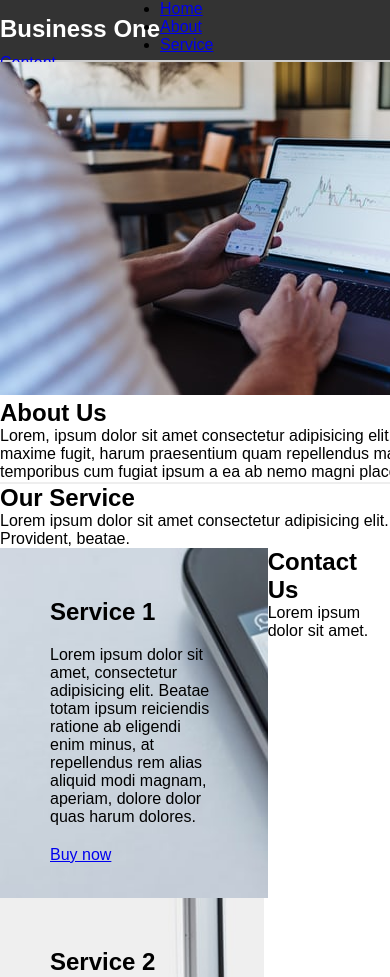
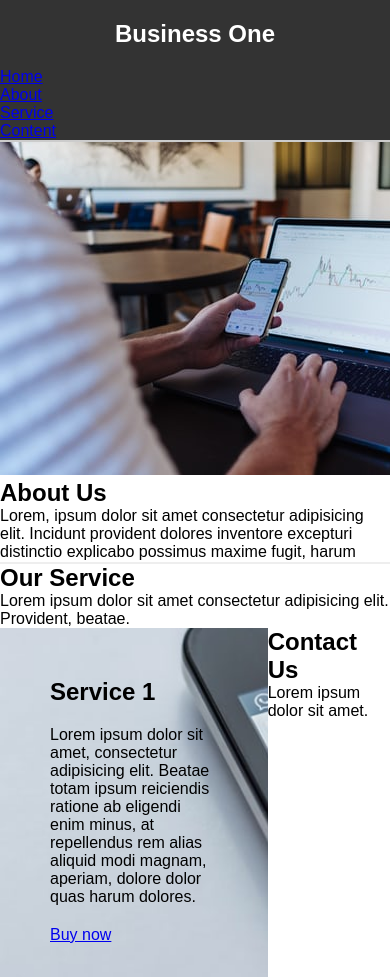
Before and after one commit to mongcholl/code-gitdesktop, a PHP site: page /test-business-one.html in a window 390 px wide; the page is wider, and only the part inside the window is pictured. Shown: the top 977 px of that part. Run offline with PHP 8.4, Linux system fonts and the light colour scheme.

Commit message:
Learn Html CSS 11-8-2021
update Learn Html CSS 11-8-2021

```diff
--- a/4-workshop-business_one_project/css/style-businessOneProject.css
+++ b/4-workshop-business_one_project/css/style-businessOneProject.css
@@ -4,7 +4,7 @@
     font-family: Arial, Helvetica, sans-serif;
 }
 .container {
-    width: 960px;
+    max-width: 960px;
     margin: 0 auto;
 }
 .clearfix::after {
@@ -194,3 +194,26 @@ footer{
     border-top: 2px solid #eee;
 }
 /* End Contact styling */
+
+/* responsive */
+@media screen and (max-width: 480px){
+    nav{
+        height: auto;
+    }
+    nav .logo{
+        float: none;
+        padding: 20px;
+        text-align: center;
+    }
+    nav .logo h1{
+        margin: 0;
+    }
+    nav  ul.menu{
+        float: none;
+        text-align: center;
+    }
+    nav ul.menu li{
+        float: none;
+        display: inline-block;
+    }
+    }
```
Also changed, not shown: 4-workshop-business_one_project/business-one.html (line endings or trailing spaces).
